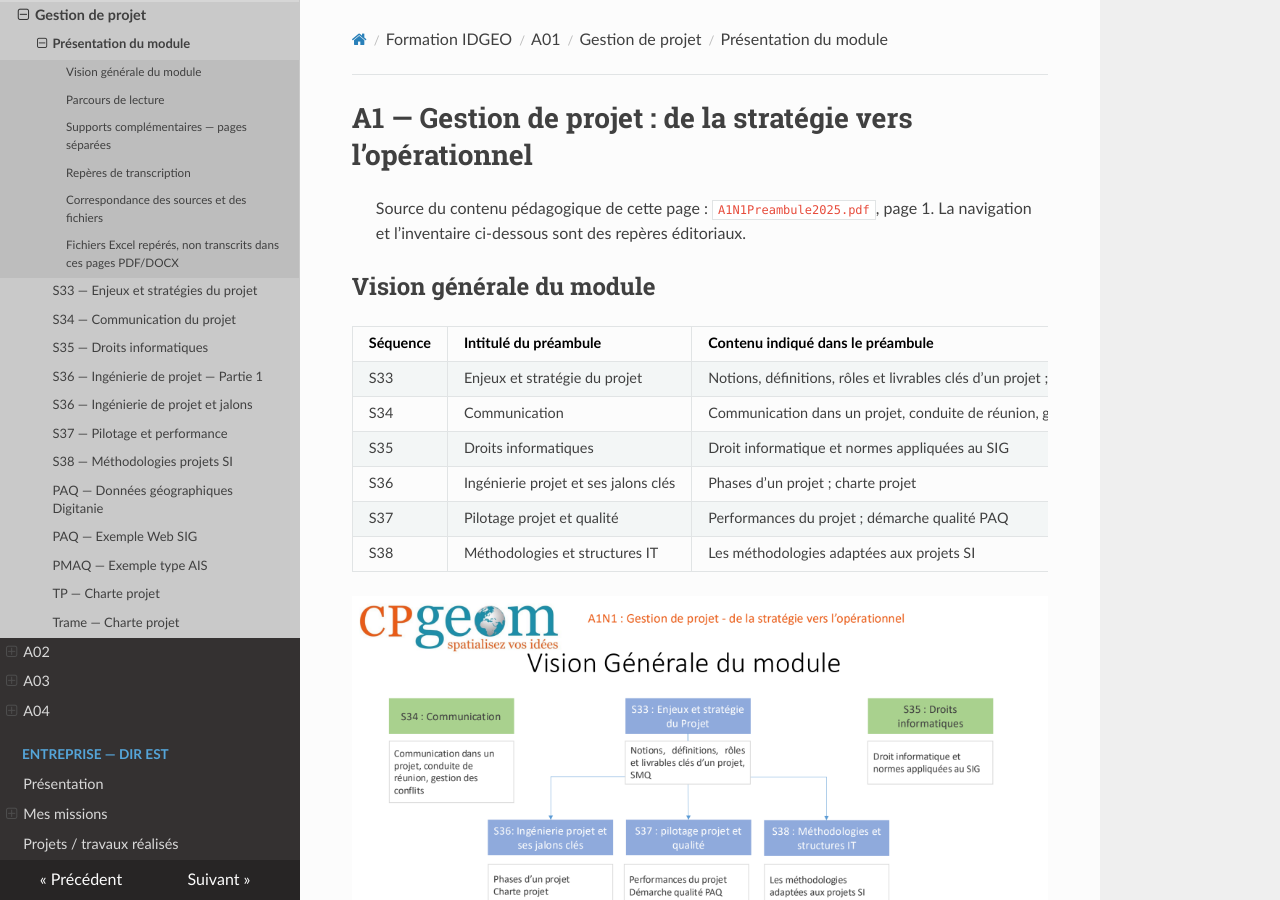
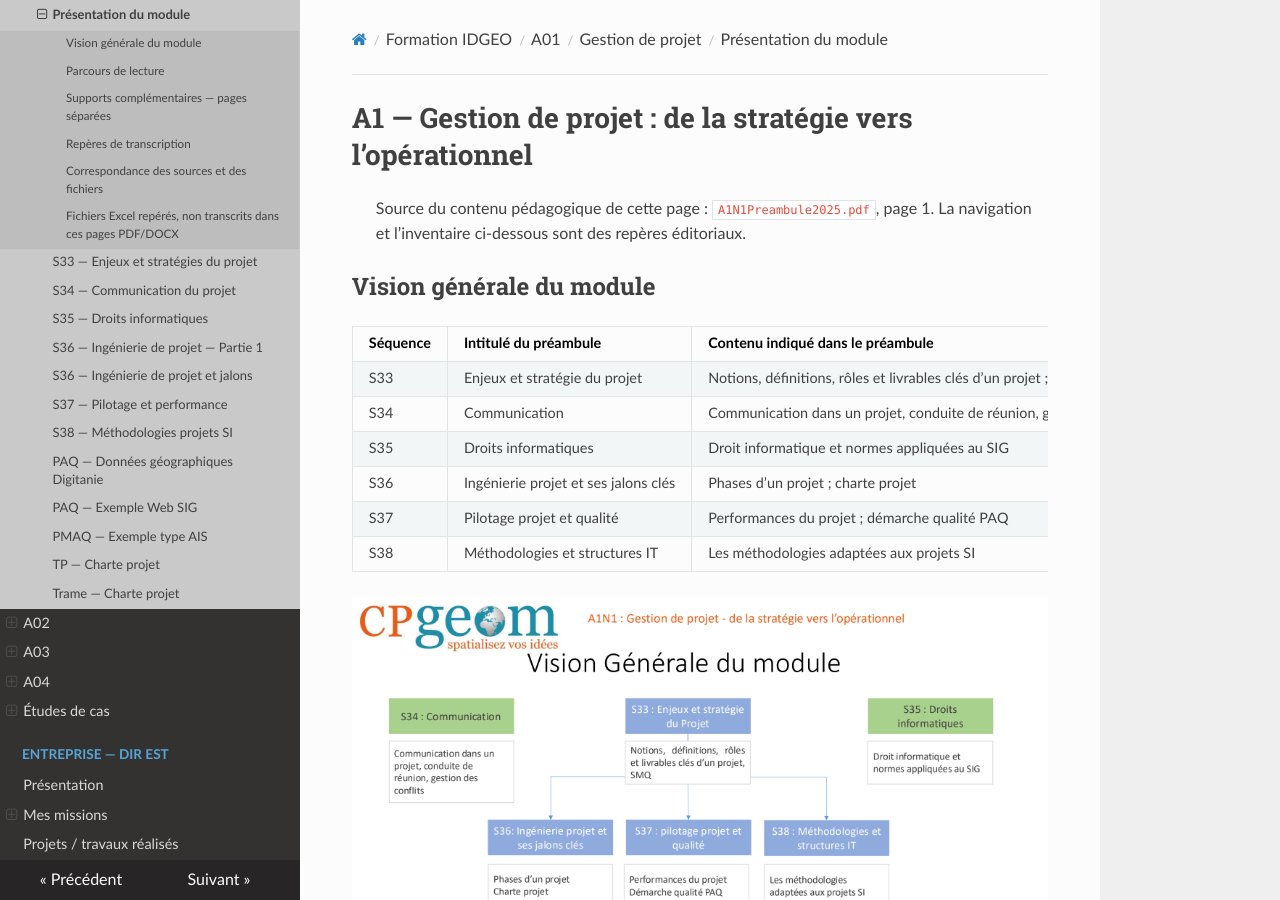
Before and after one commit to abdoulhakimelmi-lang/chef-de-projet-geomatique, an MkDocs documentation site: the page built from docs/formation-idgeo/a01/gestion-projet/index.md, in a window 1280 px wide and 900 px high. Built offline with MkDocs 1.6.1, drawn with Linux system fonts in a browser that asks for light colours; nearby versions of some CDN libraries; some of the changed lines change nothing that is shown.

Commit message:
Update mkdocs.yml

```diff
--- a/mkdocs.yml
+++ b/mkdocs.yml
@@ -11,6 +11,9 @@ nav:
 
   - Formation IDGEO:
 
+      # =========================================================
+      # A01
+      # =========================================================
       - A01:
           - Présentation: formation-idgeo/a01/index.md
 
@@ -29,6 +32,9 @@ nav:
               - TP — Charte projet: formation-idgeo/a01/gestion-projet/tp-charte-projet.md
               - Trame — Charte projet: formation-idgeo/a01/gestion-projet/trame-charte-projet.md
 
+      # =========================================================
+      # A02
+      # =========================================================
       - A02:
           - Présentation: formation-idgeo/a02/index.md
           - Formats et BDD ESRI: formation-idgeo/a02/formats-bdd-esri.md
@@ -38,6 +44,9 @@ nav:
           - Qualité & Standards: formation-idgeo/a02/qualite-standards.md
           - VRT: formation-idgeo/a02/vrt.md
 
+      # =========================================================
+      # A03
+      # =========================================================
       - A03:
           - Présentation: formation-idgeo/a03/index.md
           - ArcPy: formation-idgeo/a03/arcpy.md
@@ -49,10 +58,37 @@ nav:
           - Python: formation-idgeo/a03/python.md
           - Sémiologie cartographique: formation-idgeo/a03/semiologie-cartographique.md
 
+      # =========================================================
+      # A04
+      # =========================================================
       - A04:
           - Présentation: formation-idgeo/a04/index.md
           - GeoServer: formation-idgeo/a04/geoserver.md
 
+      # =========================================================
+      # ÉTUDES DE CAS
+      # =========================================================
+      - Études de cas:
+          - Présentation: formation-idgeo/etudes-de-cas/index.md
+
+          - A01:
+              - Présentation: formation-idgeo/etudes-de-cas/a01/index.md
+
+          - A02:
+              - Présentation: formation-idgeo/etudes-de-cas/a02/index.md
+
+          - A03 — Accessibilité PMR:
+              - Présentation: formation-idgeo/etudes-de-cas/a03/index.md
+              - 01 — Comprendre l'étude de cas A3: formation-idgeo/etudes-de-cas/a03/01-etude-de-cas-a3.md
+              - 02 — Avancement du projet: formation-idgeo/etudes-de-cas/a03/02-avancement-projet-a3.md
+              - 03 — Audit de la structure de la base: formation-idgeo/etudes-de-cas/a03/03-audit-structure-base.md
+
+          - A04:
+              - Présentation: formation-idgeo/etudes-de-cas/a04/index.md
+
+  # =============================================================
+  # ENTREPRISE — DIR EST
+  # =============================================================
   - Entreprise — DIR Est:
       - Présentation: entreprise-dir-est/index.md
 
```
